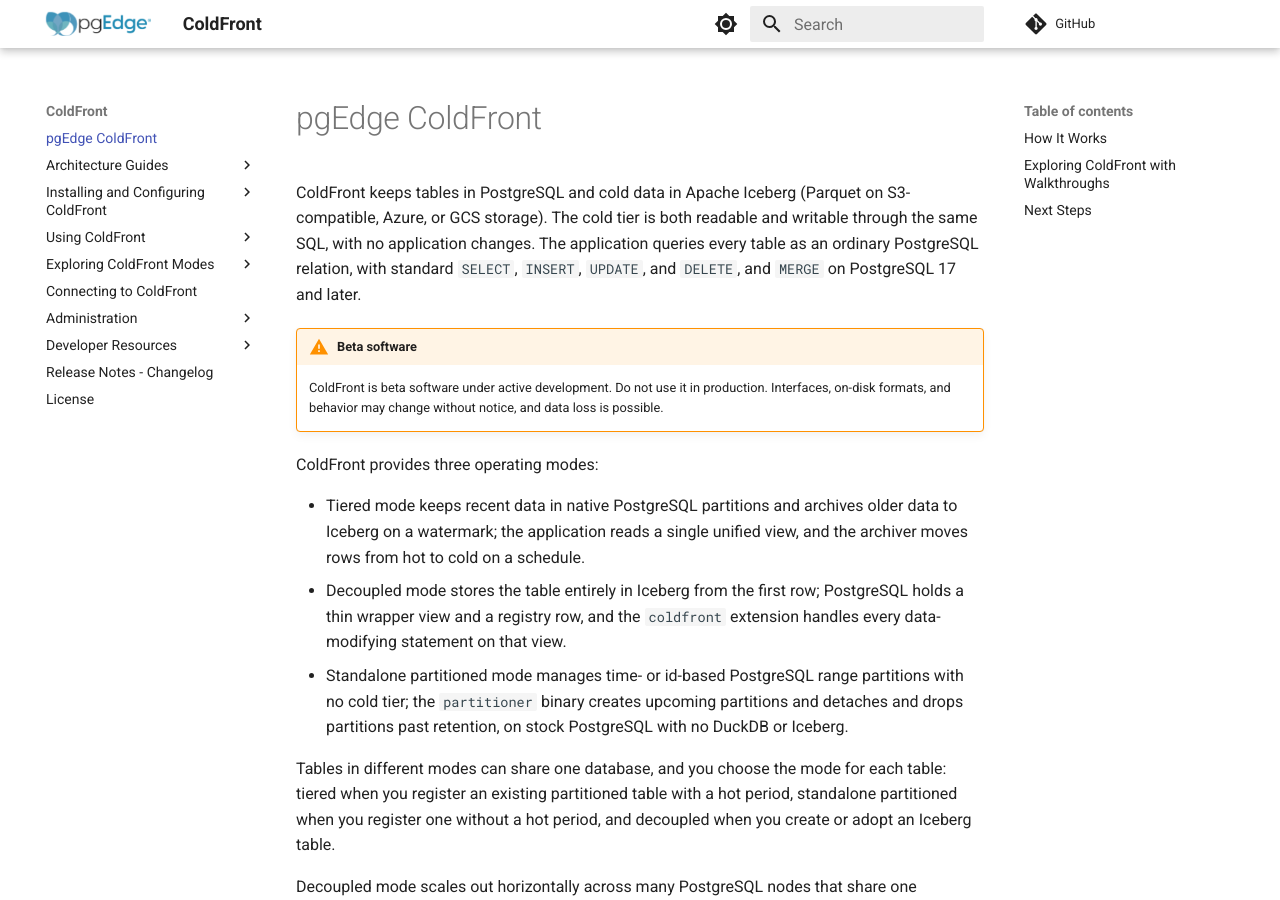
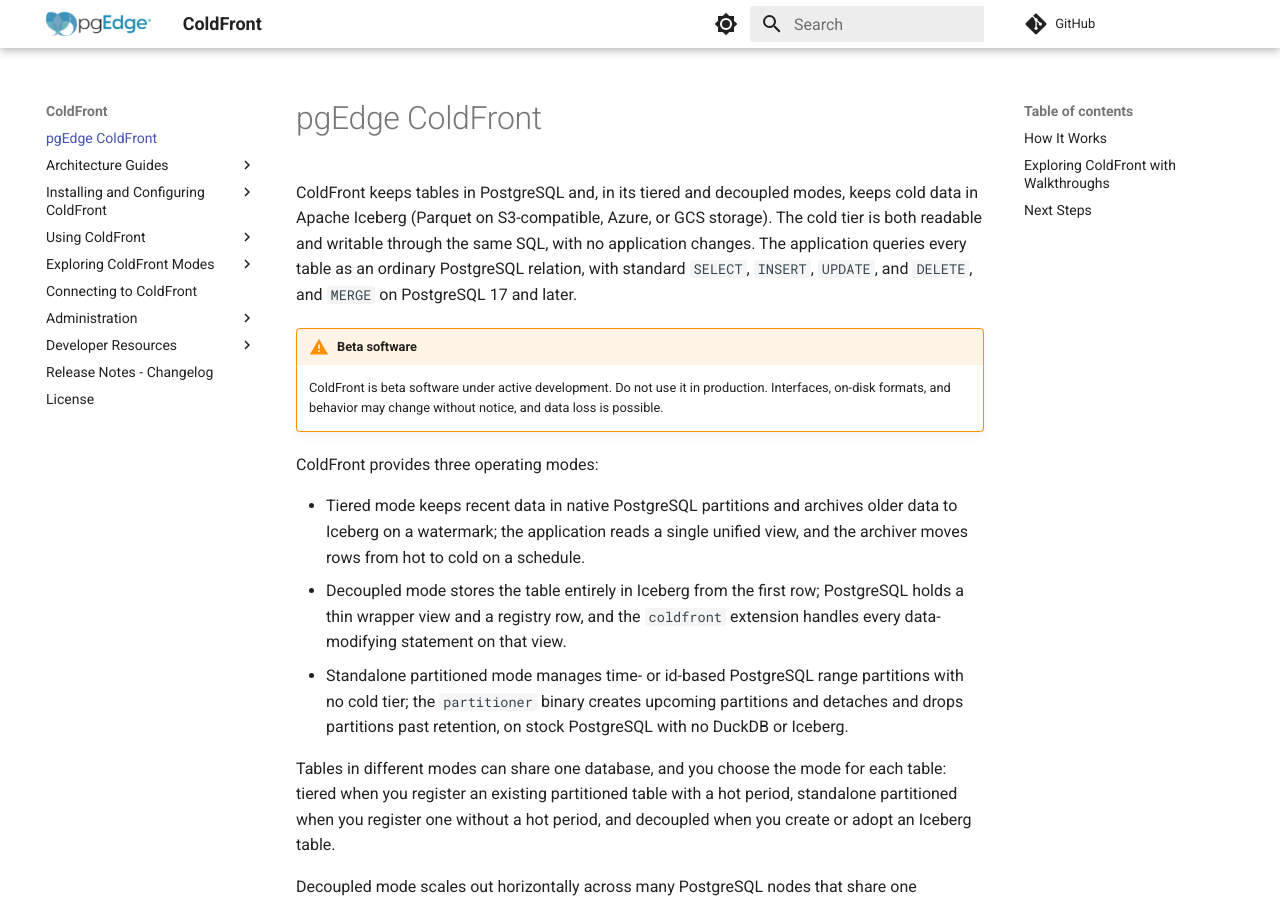
Before and after one commit to pgEdge/coldfront, an MkDocs documentation site: the page built from docs/index.md, in a window 1280 px wide and 900 px high. Built offline with MkDocs 1.6.1 and Material for MkDocs 9.7.7, drawn with Linux system fonts in a browser that asks for light colours; comment, search, counter and statistics services are not loaded.

Commit message:
docs: say the Iceberg cold tier applies to tiered and decoupled modes

```diff
--- a/docs/index.md
+++ b/docs/index.md
@@ -1,8 +1,9 @@
 # pgEdge ColdFront
 
-ColdFront keeps tables in PostgreSQL and cold data in Apache Iceberg (Parquet
-on S3-compatible, Azure, or GCS storage). The cold tier is both readable and
-writable through the same SQL, with no application changes. The application
+ColdFront keeps tables in PostgreSQL and, in its tiered and decoupled modes,
+keeps cold data in Apache Iceberg (Parquet on S3-compatible, Azure, or GCS
+storage). The cold tier is both readable and writable through the same SQL,
+with no application changes. The application
 queries every table as an ordinary PostgreSQL relation, with standard
 `SELECT`, `INSERT`, `UPDATE`, and `DELETE`, and `MERGE` on PostgreSQL 17 and
 later.
```
